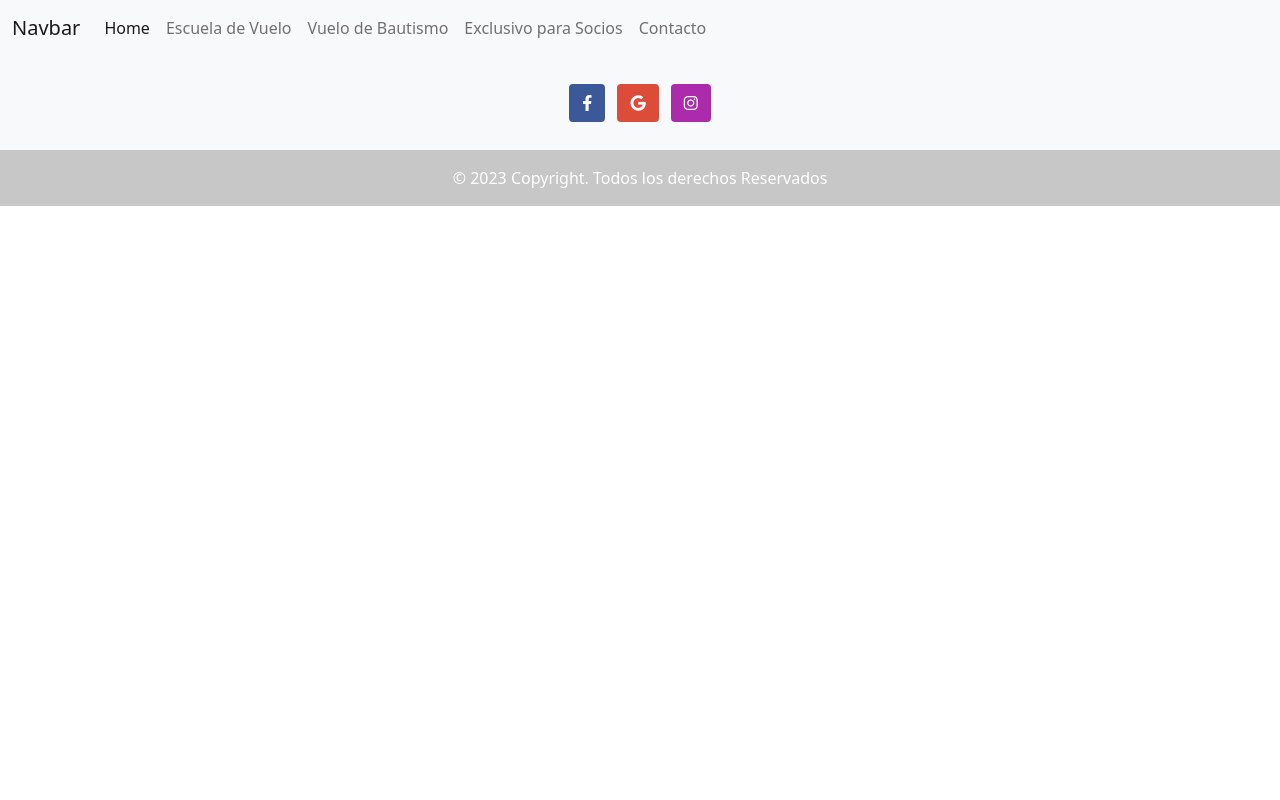
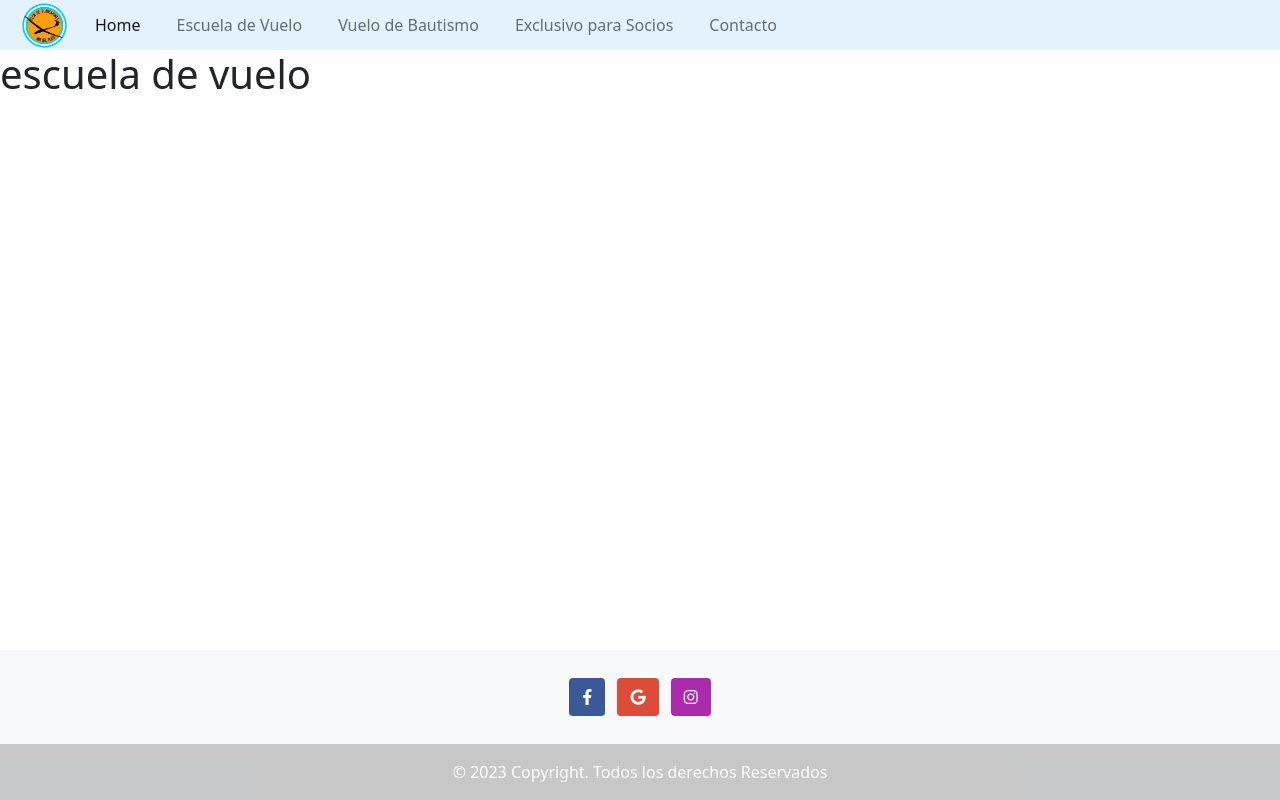
Before and after one commit to RafaelJoseCalderon/django_grupo_2, a Django app: page /escuela_de_vuelo in a window 1280 px wide. Run offline with Django 4.2, Linux system fonts and the light colour scheme.

Commit message:
arreglos menores

```diff
--- a/django_grupo_2/planeadores_mdp/static/css/planeadores_mdp.css
+++ b/django_grupo_2/planeadores_mdp/static/css/planeadores_mdp.css
@@ -1,13 +1,33 @@
 /* ------------- Estilo Home -------------- */
 
+html,
+body {
+  display: flex;
+  flex-direction: column;
+
+  min-height: 100vh;
+  margin: 0;
+
+  overflow-y: scroll;
+}
+
+main {
+  flex: 1;
+}
+
 /* Menu */
+.logo {
+  margin: 10px 0;
+  width: 45px;
+  height: 45px;
+}
 
 .navbar {
   display: flex;
   justify-content: center;
   align-items: center;
   height: 50px;
-    background-color: #f2f2f2;
+  background-color: #e3f2fd !important;
 }
 
 .navbar a {
--- a/django_grupo_2/planeadores_mdp/templates/base.html
+++ b/django_grupo_2/planeadores_mdp/templates/base.html
@@ -8,7 +8,9 @@
   <meta name="viewport" content="width=device-width, initial-scale=1.0">
   <title>{% block titulo %} {% endblock %}</title>
 
-  <link rel="stylesheet" href="{% static 'planeadores_mdp.css' %}">
+  <link href="{% static 'css/planeadores_mdp.css' %}" rel="stylesheet" type="text/css">
+  <link rel="shortcut icon" href="#" />
+
   <!-- CSS only -->
   <link href="https://cdn.jsdelivr.net/npm/bootstrap@5.1.3/dist/css/bootstrap.min.css" rel="stylesheet"
     integrity="sha384-1BmE4kWBq78iYhFldvKuhfTAU6auU8tT94WrHftjDbrCEXSU1oBoqyl2QvZ6jIW3" crossorigin="anonymous">
@@ -19,37 +21,43 @@
 <body>
 
   <header>
-    {% block encabezado %} {% endblock %}
-  </header>
+    <nav class="navbar navbar-expand-lg navbar-light position-center">
+      <div class="container-fluid">
 
-  <nav class="navbar navbar-expand-lg navbar-light bg-light position-center">
-    <div class="container-fluid">
-      <a class="navbar-brand" href="#">Navbar</a>
+        <a href="{% url 'home' %}">
+          <img class="logo" src="{% static 'img/logoclub.png' %}" alt="...">
+        </a>
+
         <button class="navbar-toggler" type="button" data-bs-toggle="collapse" data-bs-target="#navbarNav"
           aria-controls="navbarNav" aria-expanded="false" aria-label="Toggle navigation">
           <span class="navbar-toggler-icon"></span>
         </button>
+
         <div class="collapse navbar-collapse" id="navbarNav">
           <ul class="navbar-nav">
             <li class="nav-item">
-            <a class="nav-link active" aria-current="page" href="#">Home</a>
+              <a class="nav-link active" aria-current="page" href="{% url 'home' %}">Home</a>
             </li>
             <li class="nav-item">
-            <a class="nav-link" href="#">Escuela de Vuelo</a>
+              <a class="nav-link" href="{% url 'escuela_de_vuelo' %}">Escuela de Vuelo</a>
             </li>
             <li class="nav-item">
-            <a class="nav-link" href="#">Vuelo de Bautismo</a>
+              <a class="nav-link" href="{% url 'vuelo_de_bautismo' %}">Vuelo de Bautismo</a>
             </li>
             <li class="nav-item">
-            <a class="nav-link">Exclusivo para Socios</a>
+              <a class="nav-link" href="{% url 'only_socios' %}">Exclusivo para Socios</a>
             </li>
             <li class="nav-item">
-            <a class="nav-link">Contacto</a>
+              <a class="nav-link" href="{% url 'contacto' %}">Contacto</a>
             </li>
           </ul>
         </div>
+
       </div>
     </nav>
+  </header>
+
+  <main>{% block content %}{% endblock %}</main>
 
   <footer class="bg-light text-center text-white">
     <!-- Grid container -->
@@ -57,16 +65,20 @@
       <!-- Section: Social media -->
       <section class="mb-4">
         <!-- Facebook -->
-        <a class="btn text-white btn-floating m-1" style="background-color: #3b5998;" href="#!" role="button"><i
-            class="fab fa-facebook-f"></i></a>
+        <a class="btn text-white btn-floating m-1" style="background-color: #3b5998;" href="#!" role="button">
+          <i class="fab fa-facebook-f"></i>
+        </a>
         <!-- Google -->
-        <a class="btn text-white btn-floating m-1" style="background-color: #dd4b39;" href="#!" role="button"><i
-            class="fab fa-google"></i></a>
+        <a class="btn text-white btn-floating m-1" style="background-color: #dd4b39;" href="#!" role="button">
+          <i class="fab fa-google"></i>
+        </a>
         <!-- Instagram -->
-        <a class="btn text-white btn-floating m-1" style="background-color: #ac2bac;" href="#!" role="button"><i
-            class="fab fa-instagram"></i></a>
+        <a class="btn text-white btn-floating m-1" style="background-color: #ac2bac;" href="#!" role="button">
+          <i class="fab fa-instagram"></i>
+        </a>
       </section>
     </div>
+
     <!-- Copyright -->
     <div class="text-center p-3" style="background-color: rgba(0, 0, 0, 0.2);">
       © 2023 Copyright. Todos los derechos Reservados
--- a/django_grupo_2/planeadores_mdp/templates/contacto.html
+++ b/django_grupo_2/planeadores_mdp/templates/contacto.html
@@ -1,4 +1,8 @@
 {% extends 'base.html' %}
+
+{% block content %}
+    <h1>contacto</h1>
+{% endblock %}
 
 {% comment %}
 
--- a/django_grupo_2/planeadores_mdp/templates/escuela_de_vuelo.html
+++ b/django_grupo_2/planeadores_mdp/templates/escuela_de_vuelo.html
@@ -1,4 +1,8 @@
 {% extends 'base.html' %}
+
+{% block content %}
+    <h1>escuela de vuelo</h1>
+{% endblock %}
 
 {% comment %}
 
--- a/django_grupo_2/planeadores_mdp/templates/only_socios.html
+++ b/django_grupo_2/planeadores_mdp/templates/only_socios.html
@@ -1,4 +1,8 @@
 {% extends 'base.html' %}
+
+{% block content %}
+    <h1>solo socios</h1>
+{% endblock %}
 
 {% comment %}
 
--- a/django_grupo_2/planeadores_mdp/templates/vuelo_de_bautismo.html
+++ b/django_grupo_2/planeadores_mdp/templates/vuelo_de_bautismo.html
@@ -1 +1,5 @@
 {% extends 'base.html' %}
+
+{% block content %}
+    <h1>vuelos de bautismo</h1>
+{% endblock %}
```
Also changed, not shown: django_grupo_2/planeadores_mdp/templates/home.html (+7 -7 lines), django_grupo_2/planeadores_mdp/static/img/logoclub.png (added), 1 other file. Lines whose indentation alone changed are shown as unchanged.
